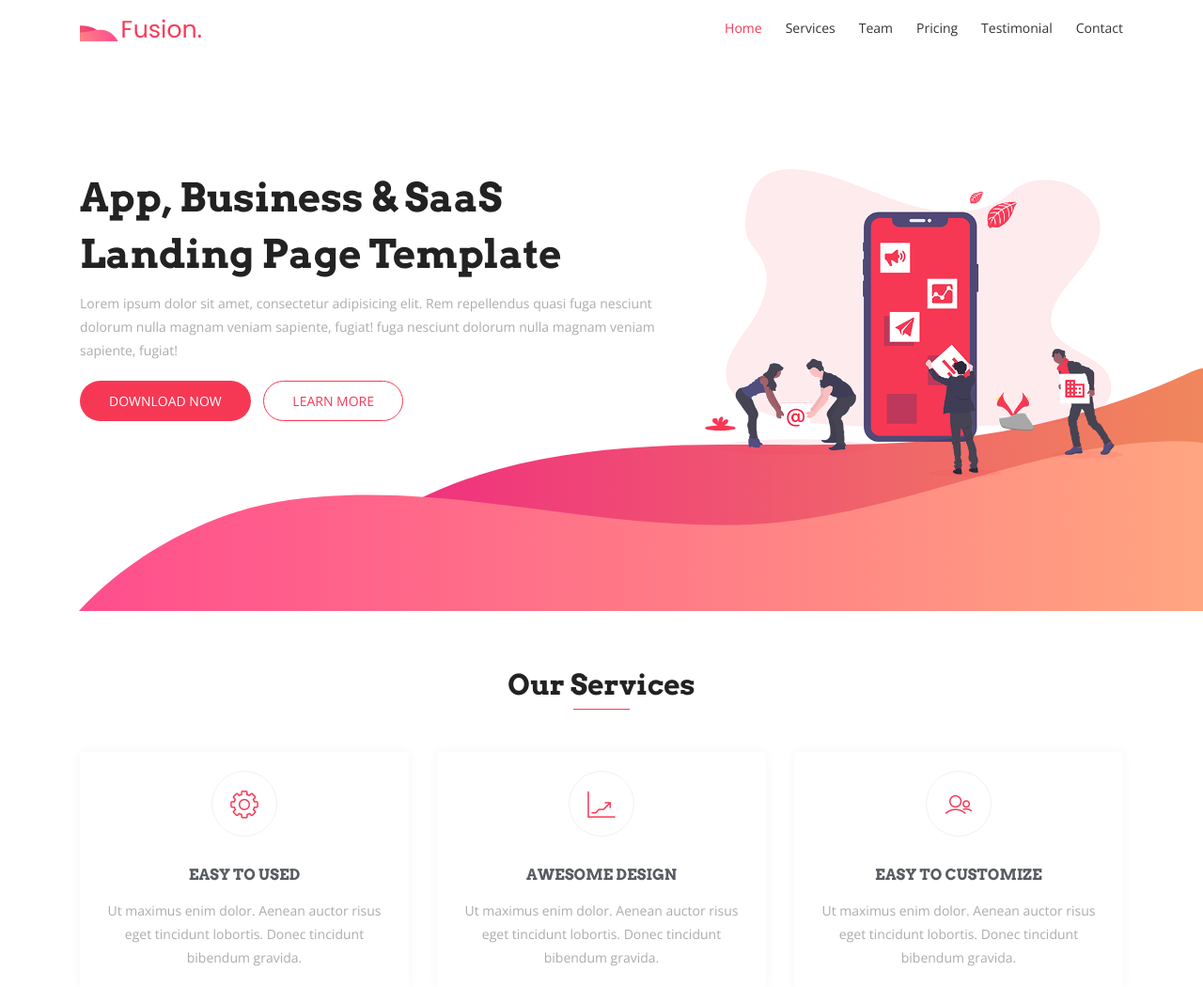
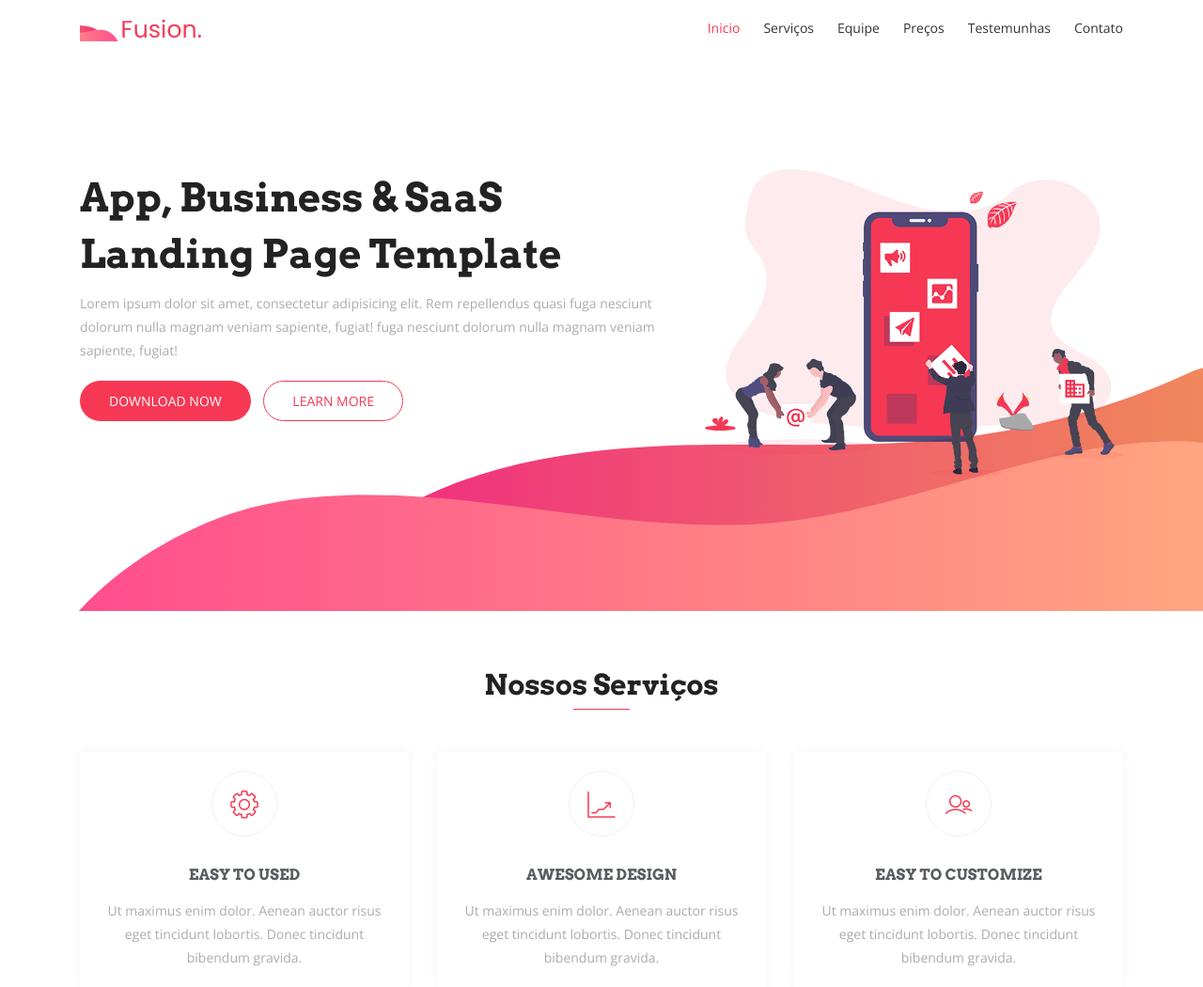
Before and after one commit to pedro-demeu/django-conceitos-avancados, a Django app: page / in a window 1280 px wide. Shown: the top 1050 px of the page at 94% size. Run offline with Django 3.2, Linux system fonts and the light colour scheme; some libraries are stand-ins or nearby versions; some web fonts are replaced.

Commit message:
Ajustes nos templates

```diff
--- a/core/templates/base.html
+++ b/core/templates/base.html
@@ -40,32 +40,32 @@
             <ul class="navbar-nav mr-auto w-100 justify-content-end clearfix">
               <li class="nav-item active">
                 <a class="nav-link" href="#hero-area">
-                  Home
+                  Inicio
                 </a>
               </li>
               <li class="nav-item">
                 <a class="nav-link" href="#services">
-                  Services
+                  Serviços
                 </a>
               </li>
               <li class="nav-item">
                 <a class="nav-link" href="#team">
-                  Team
+                  Equipe
                 </a>
               </li>
               <li class="nav-item">
                 <a class="nav-link" href="#pricing">
-                  Pricing
+                  Preços
                 </a>
               </li>
               <li class="nav-item">
                 <a class="nav-link" href="#testimonial">
-                  Testimonial
+                  Testemunhas
                 </a>
               </li>
               <li class="nav-item">
                 <a class="nav-link" href="#contact">
-                  Contact
+                  Contato
                 </a>
               </li>
             </ul>
--- a/core/templates/services.html
+++ b/core/templates/services.html
@@ -3,7 +3,7 @@
 <section id="services" class="section-padding">
     <div class="container">
     <div class="section-header text-center">
-        <h2 class="section-title wow fadeInDown" data-wow-delay="0.3s">Our Services</h2>
+        <h2 class="section-title wow fadeInDown" data-wow-delay="0.3s">Nossos Serviços</h2>
         <div class="shape wow fadeInDown" data-wow-delay="0.3s"></div>
     </div>
     <div class="row">
--- a/core/templates/team.html
+++ b/core/templates/team.html
@@ -2,7 +2,7 @@
 <section id="team" class="section-padding bg-gray">
     <div class="container">
     <div class="section-header text-center">
-        <h2 class="section-title wow fadeInDown" data-wow-delay="0.3s">Meet our team</h2>
+        <h2 class="section-title wow fadeInDown" data-wow-delay="0.3s">Conheça nossa Equipe</h2>
         <div class="shape wow fadeInDown" data-wow-delay="0.3s"></div>
     </div>
     <div class="row">
```
